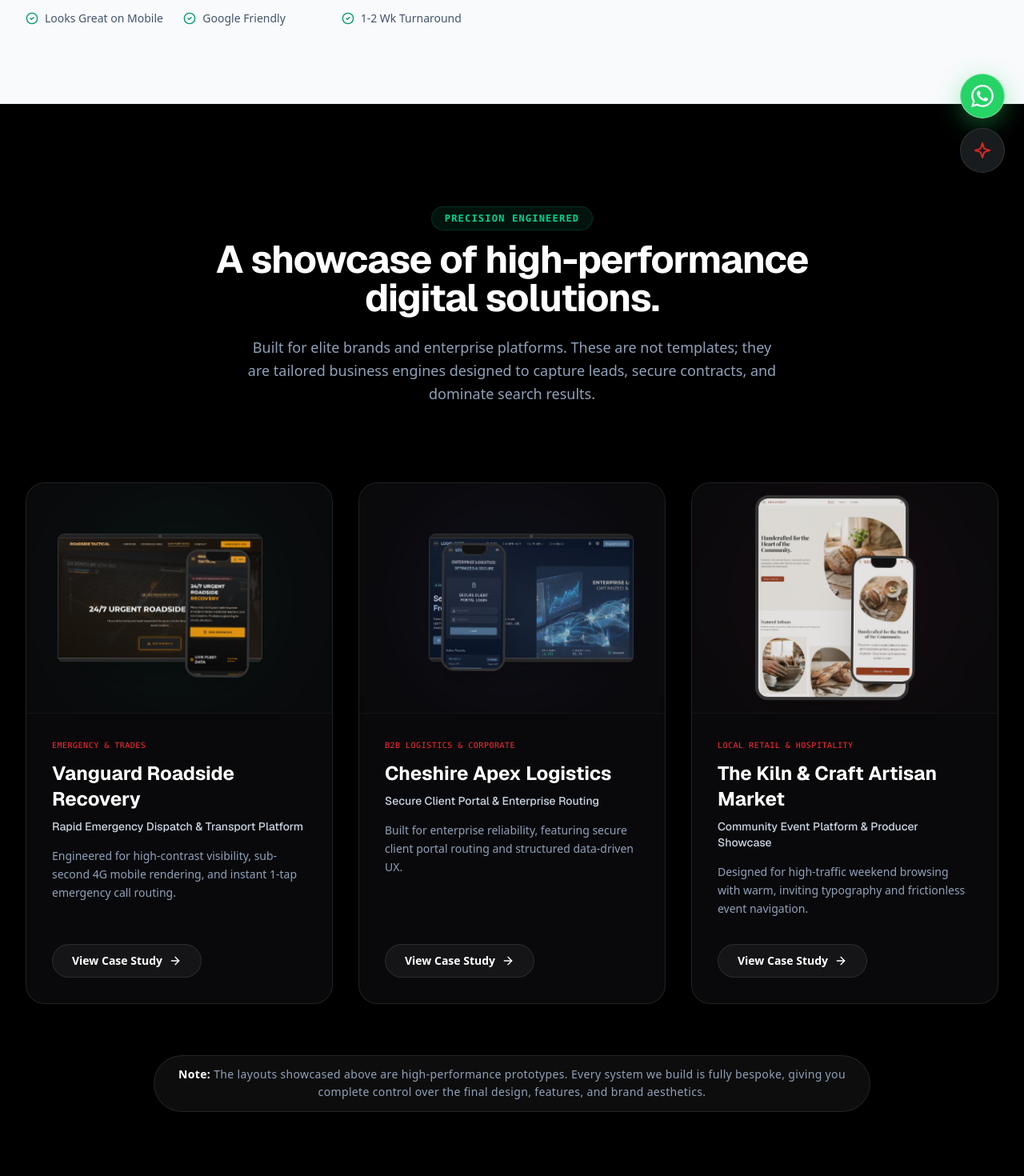
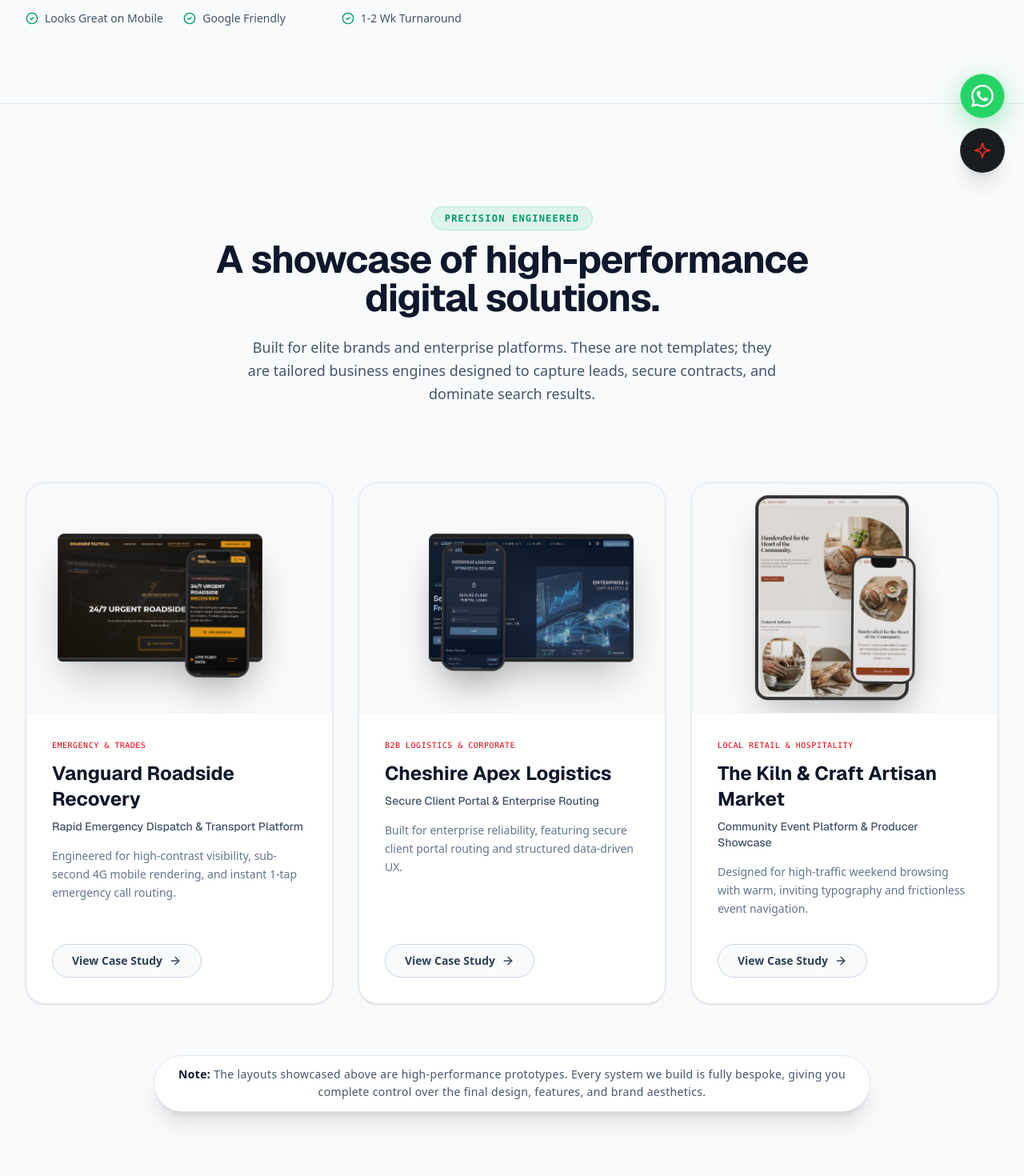
Before and after one commit to stokie2605/dean-wilshaw-web-development, a React (Vite) app: page / in a window 1280 px wide. Shown: the part 560-2030 px from the top of the page at 80% size. Built offline with nearby package versions, Linux system fonts and the light colour scheme.

Commit message:
style: fix portfolio section to support light mode properly

```diff
--- a/src/components/Portfolio.tsx
+++ b/src/components/Portfolio.tsx
@@ -22,7 +22,7 @@ const MagneticCard = ({ children, className = '', onClick }: { children: React.R
   return (
     <article
       ref={cardRef}
-      className={`portfolio-card group bg-[#09090B] border border-white/10 rounded-3xl overflow-hidden relative magnetic-border cursor-pointer flex flex-col h-full transition-colors ${className}`}
+      className={`portfolio-card group bg-white dark:bg-[#09090B] border border-slate-200 dark:border-white/10 rounded-3xl overflow-hidden relative magnetic-border cursor-pointer flex flex-col h-full transition-colors shadow-sm dark:shadow-none ${className}`}
       onMouseMove={handleMouseMove}
       onClick={onClick}
     >
@@ -98,17 +98,17 @@ export const Portfolio: React.FC<PortfolioProps> = ({ onOpenQuote }) => {
   ];
 
   return (
-    <section id="portfolio" className="py-24 sm:py-32 px-4 sm:px-6 lg:px-8 bg-black border-b border-white/10 scroll-mt-20">
+    <section id="portfolio" className="py-24 sm:py-32 px-4 sm:px-6 lg:px-8 bg-slate-50 dark:bg-slate-950 border-b border-slate-200 dark:border-slate-800 scroll-mt-20 transition-colors duration-300">
       <div className="max-w-7xl mx-auto">
 
         <div className="text-center mb-16 md:mb-24 flex flex-col items-center max-w-3xl mx-auto">
-          <span className="text-xs font-mono uppercase tracking-widest text-emerald-400 font-semibold mb-3 bg-emerald-500/10 px-4 py-1.5 rounded-full border border-emerald-500/20">
+          <span className="text-xs font-mono uppercase tracking-widest text-emerald-600 dark:text-emerald-400 font-semibold mb-3 bg-emerald-500/10 px-4 py-1.5 rounded-full border border-emerald-500/20">
             Precision Engineered
           </span>
-          <h2 className="font-geist font-bold text-4xl sm:text-5xl text-white mb-6 tracking-tight">
+          <h2 className="font-geist font-bold text-4xl sm:text-5xl text-slate-900 dark:text-white mb-6 tracking-tight">
             A showcase of high-performance digital solutions.
           </h2>
-          <p className="text-slate-400 max-w-2xl text-lg leading-relaxed">
+          <p className="text-slate-600 dark:text-slate-400 max-w-2xl text-lg leading-relaxed">
             Built for elite brands and enterprise platforms. These are not templates; they are tailored business engines designed to capture leads, secure contracts, and dominate search results.
           </p>
         </div>
@@ -120,14 +120,14 @@ export const Portfolio: React.FC<PortfolioProps> = ({ onOpenQuote }) => {
 
             return (
               <MagneticCard key={idx} onClick={() => setActiveModal(idx)}>
-                <div className="relative h-64 sm:h-72 w-full overflow-hidden flex items-center justify-center p-6 border-b border-white/5 bg-[#09090B]">
+                <div className="relative h-64 sm:h-72 w-full overflow-hidden flex items-center justify-center p-6 border-b border-slate-100 dark:border-white/5 bg-slate-50 dark:bg-[#09090B]">
                   {/* Ambient Glows */}
                   <div className={`absolute inset-0 blur-[80px] rounded-full w-48 h-48 top-1/2 transform -translate-y-1/2 mix-blend-screen opacity-50 group-hover:opacity-80 transition-opacity duration-700 ${idx === 0 ? 'bg-emerald-500/20 left-1/2 -translate-x-1/2' : idx === 1 ? 'bg-indigo-500/20 left-1/2 -translate-x-1/2' : 'bg-rose-500/20 left-1/2 -translate-x-1/2'}`}></div>
 
                   {/* Badges */}
-                  <div className="absolute top-6 right-6 z-20 bg-[#09090B]/80 backdrop-blur-md border border-white/10 rounded-full px-3 py-1 flex items-center gap-1.5 shadow-lg group-hover:translate-y-0 translate-y-2 opacity-0 group-hover:opacity-100 transition-all duration-300">
-                    <span className="text-emerald-400 text-xs">⚡</span>
-                    <span className="font-mono text-white text-xs font-medium">{idx === 1 ? '98+' : idx === 2 ? '92+' : '95+'} Score</span>
+                  <div className="absolute top-6 right-6 z-20 bg-white/90 dark:bg-[#09090B]/80 backdrop-blur-md border border-slate-200 dark:border-white/10 rounded-full px-3 py-1 flex items-center gap-1.5 shadow-lg group-hover:translate-y-0 translate-y-2 opacity-0 group-hover:opacity-100 transition-all duration-300">
+                    <span className="text-emerald-500 dark:text-emerald-400 text-xs">⚡</span>
+                    <span className="font-mono text-slate-900 dark:text-white text-xs font-medium">{idx === 1 ? '98+' : idx === 2 ? '92+' : '95+'} Score</span>
                   </div>
 
                   {/* Device Mockups container */}
@@ -169,12 +169,12 @@ export const Portfolio: React.FC<PortfolioProps> = ({ onOpenQuote }) => {
                 </div>
 
                 <div className="p-8 flex flex-col flex-grow z-10">
-                  <span className="font-mono text-[10px] text-red-500 tracking-wider uppercase mb-3">{project.industryLabel}</span>
-                  <h2 className="font-geist font-bold text-2xl text-white mb-2">{project.title}</h2>
-                  <h3 className="text-slate-300 font-medium text-sm mb-4">{project.subtitle}</h3>
-                  <p className="text-slate-400 text-sm mb-8 flex-grow leading-relaxed">{project.uiFocus}</p>
+                  <span className="font-mono text-[10px] text-red-600 dark:text-red-500 tracking-wider uppercase mb-3">{project.industryLabel}</span>
+                  <h2 className="font-geist font-bold text-2xl text-slate-900 dark:text-white mb-2">{project.title}</h2>
+                  <h3 className="text-slate-600 dark:text-slate-300 font-medium text-sm mb-4">{project.subtitle}</h3>
+                  <p className="text-slate-500 dark:text-slate-400 text-sm mb-8 flex-grow leading-relaxed">{project.uiFocus}</p>
 
-                  <button className="self-start px-6 py-2.5 rounded-full border border-white/10 bg-white/5 hover:bg-white/10 text-white text-sm font-semibold transition-colors duration-300 flex items-center gap-2">
+                  <button className="self-start px-6 py-2.5 rounded-full border border-slate-300 dark:border-white/10 bg-slate-50 dark:bg-white/5 hover:bg-slate-100 dark:hover:bg-white/10 text-slate-700 dark:text-white text-sm font-semibold transition-colors duration-300 flex items-center gap-2">
                     View Case Study
                     <ArrowRight className="w-4 h-4" />
                   </button>
@@ -186,9 +186,9 @@ export const Portfolio: React.FC<PortfolioProps> = ({ onOpenQuote }) => {
 
         {/* Disclaimer */}
         <div className="flex justify-center mt-12 md:mt-16 px-4">
-          <div className="bg-white/5 border border-white/10 rounded-full px-6 py-3 shadow-xl max-w-4xl backdrop-blur-sm">
-            <p className="text-sm text-slate-400 text-center tracking-wide leading-relaxed">
-              <span className="font-semibold text-white">Note:</span> The layouts showcased above are high-performance prototypes. Every system we build is fully bespoke, giving you complete control over the final design, features, and brand aesthetics.
+          <div className="bg-white dark:bg-white/5 border border-slate-200 dark:border-white/10 rounded-full px-6 py-3 shadow-xl max-w-4xl backdrop-blur-sm">
+            <p className="text-sm text-slate-600 dark:text-slate-400 text-center tracking-wide leading-relaxed">
+              <span className="font-semibold text-slate-900 dark:text-white">Note:</span> The layouts showcased above are high-performance prototypes. Every system we build is fully bespoke, giving you complete control over the final design, features, and brand aesthetics.
             </p>
           </div>
         </div>
```
